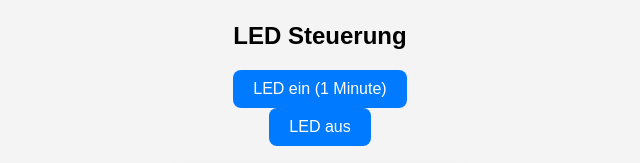
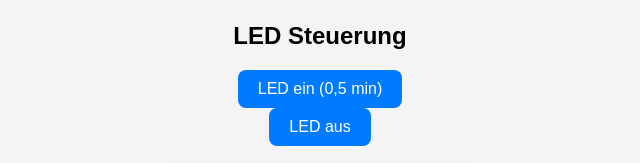
Before and after one commit to anni601/ble-sensor-webapp, a plain HTML site: page index.html in a window 1280 px wide. Shown: the part 271-434 px from the top of the page, 320-960 px from the left. Drawn offline with Linux system fonts and the light colour scheme.

Commit message:
Add files via upload

```diff
--- a/index.html
+++ b/index.html
@@ -14,7 +14,7 @@
 <button id="disconnectBLEButton">Entkoppeln von ESP32</button>
 <p>BLE Status: <strong><span id="deviceConnected" style="color:#d13a30;">Disconnected</span></strong></p>
 <h2>LED Steuerung</h2>
-<button id="onButton">LED ein (1 Minute)</button>
+<button id="onButton">LED ein (0,5 min)</button>
 <button id="offButton">LED aus</button>
 
 
```
